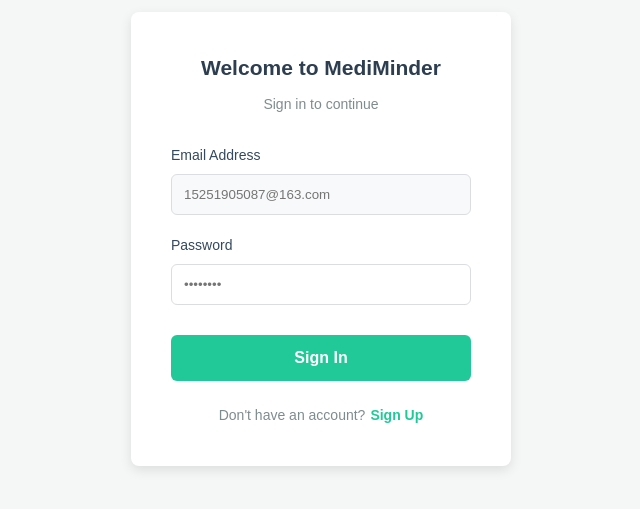
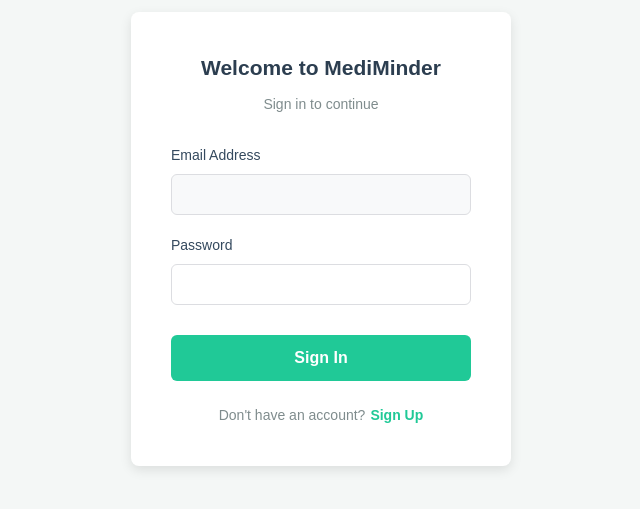
Before and after one commit to ZenGyX1/mediminder-frontend, a React (Vite) app: page / in a window 1280 px wide. Shown: the part 161-670 px from the top of the page, without its empty margins (319-959 px from the left). Built offline with nearby package versions, Linux system fonts and the light colour scheme.

Commit message:
Fix state-based auth routing

```diff
--- a/src/pages/Login.jsx
+++ b/src/pages/Login.jsx
@@ -1,13 +1,12 @@
 import React, { useState } from 'react';
 
-export default function Login() {
+// 重点：接收 App.jsx 传过来的魔法棒 (props)
+export default function Login({ setAuthPage, setIsAuthenticated, setRole }) {
     const [email, setEmail] = useState("");
     const [password, setPassword] = useState("");
 
     const handleLogin = async (e) => {
         if (e) e.preventDefault();
-
-        // 强制写死云端绝对路径
         const API_URL = "https://mediminder-api-production.up.railway.app/api/login";
 
         try {
@@ -16,20 +15,18 @@
                 headers: { "Content-Type": "application/json" },
                 body: JSON.stringify({ email, password })
             });
-
             const result = await response.json();
-            console.log("登录响应:", result);
 
             if (result.status === "success") {
-                alert("登录成功！准备进入系统...");
-                // 登录成功后原生跳转
-                window.location.href = "/dashboard";
+                alert("登录成功！");
+                // 核心：调用 App.jsx 的方法解锁主界面！
+                if (result.role) setRole(result.role);
+                setIsAuthenticated(true);
             } else {
                 alert("登录失败: " + result.message);
             }
         } catch (err) {
-            console.error(err);
-            alert("网络错误，无法连接到后端服务器！");
+            alert("网络错误，无法连接服务器！");
         }
     };
 
@@ -41,40 +38,24 @@
 
                 <div style={{ marginBottom: '20px' }}>
                     <label style={{ display: 'block', marginBottom: '8px', fontSize: '14px', color: '#34495e', fontWeight: '500' }}>Email Address</label>
-                    <input
-                        type="email"
-                        placeholder="15251905087@163.com"
-                        onChange={(e) => setEmail(e.target.value)}
-                        style={{ width: '100%', padding: '12px', borderRadius: '6px', border: '1px solid #dcdde1', boxSizing: 'border-box', backgroundColor: '#f8f9fa', outline: 'none' }}
-                    />
+                    <input type="email" onChange={(e) => setEmail(e.target.value)} style={{ width: '100%', padding: '12px', borderRadius: '6px', border: '1px solid #dcdde1', boxSizing: 'border-box', backgroundColor: '#f8f9fa', outline: 'none' }} />
                 </div>
 
                 <div style={{ marginBottom: '30px' }}>
                     <label style={{ display: 'block', marginBottom: '8px', fontSize: '14px', color: '#34495e', fontWeight: '500' }}>Password</label>
-                    <input
-                        type="password"
-                        placeholder="••••••••"
-                        onChange={(e) => setPassword(e.target.value)}
-                        style={{ width: '100%', padding: '12px', borderRadius: '6px', border: '1px solid #dcdde1', boxSizing: 'border-box', outline: 'none' }}
-                    />
+                    <input type="password" onChange={(e) => setPassword(e.target.value)} style={{ width: '100%', padding: '12px', borderRadius: '6px', border: '1px solid #dcdde1', boxSizing: 'border-box', outline: 'none' }} />
                 </div>
 
-                <button
-                    onClick={handleLogin}
-                    style={{ width: '100%', padding: '14px', backgroundColor: '#20c997', color: 'white', border: 'none', borderRadius: '6px', fontSize: '16px', fontWeight: 'bold', cursor: 'pointer', transition: 'background-color 0.3s' }}
-                >
+                <button onClick={handleLogin} style={{ width: '100%', padding: '14px', backgroundColor: '#20c997', color: 'white', border: 'none', borderRadius: '6px', fontSize: '16px', fontWeight: 'bold', cursor: 'pointer', transition: 'background-color 0.3s' }}>
                     Sign In
                 </button>
 
                 <p style={{ textAlign: 'center', marginTop: '24px', fontSize: '14px', color: '#7f8c8d' }}>
                     Don't have an account?
-                    {/* 彻底移除 react-router-dom 插件，改用 HTML 最底层的原生 <a> 标签跳转，杜绝任何报错 */}
-                    <a
-                        href="/register"
-                        style={{ color: '#20c997', cursor: 'pointer', fontWeight: 'bold', marginLeft: '5px', textDecoration: 'none' }}
-                    >
+                    {/* 重点：点击时调用状态切换，秒切注册页！ */}
+                    <span onClick={() => setAuthPage("register")} style={{ color: '#20c997', cursor: 'pointer', fontWeight: 'bold', marginLeft: '5px' }}>
                         Sign Up
-                    </a>
+                    </span>
                 </p>
             </div>
         </div>
--- a/src/pages/Register.jsx
+++ b/src/pages/Register.jsx
@@ -1,37 +1,32 @@
 import React, { useState } from 'react';
 
-export default function Register() {
+// 重点：接收 App.jsx 传过来的魔法棒
+export default function Register({ setAuthPage }) {
     const [name, setName] = useState("");
     const [email, setEmail] = useState("");
     const [password, setPassword] = useState("");
 
     const handleRegister = async (e) => {
         if (e) e.preventDefault();
-
-        // 强制写死你的云端注册接口绝对地址
         const API_URL = "https://mediminder-api-production.up.railway.app/api/register";
 
         try {
             const response = await fetch(API_URL, {
                 method: "POST",
                 headers: { "Content-Type": "application/json" },
-                // 确保把后端的必填项全部传过去
                 body: JSON.stringify({ name, email, password, role: 'patient' })
             });
-
             const result = await response.json();
-            console.log("注册响应:", result);
 
             if (result.status === "success" || result.status === 201) {
-                alert("🎉 注册成功！请使用新账号登录。");
-                // 注册成功后，原生跳转回登录页
-                window.location.href = "/"; // 如果你的登录页是 /login，请把这里改成 "/login"
+                alert("🎉 注册成功！请登录。");
+                // 核心：注册成功后，切回登录页！
+                setAuthPage("login");
             } else {
                 alert("注册失败: " + (result.message || "未知错误"));
             }
         } catch (err) {
-            console.error(err);
-            alert("网络请求失败，请检查控制台报错！");
+            alert("网络请求失败！");
         }
     };
 
@@ -39,53 +34,32 @@
         <div style={{ display: 'flex', justifyContent: 'center', alignItems: 'center', height: '100vh', backgroundColor: '#f4f7f6', fontFamily: 'sans-serif' }}>
             <div style={{ backgroundColor: 'white', padding: '40px', borderRadius: '8px', boxShadow: '0 4px 12px rgba(0,0,0,0.1)', width: '100%', maxWidth: '380px' }}>
                 <h2 style={{ textAlign: 'center', color: '#2c3e50', marginBottom: '10px' }}>Create an Account</h2>
-                <p style={{ textAlign: 'center', color: '#7f8c8d', marginBottom: '30px' }}>Join MediMinder today</p>
 
                 <div style={{ marginBottom: '15px' }}>
                     <label style={{ display: 'block', marginBottom: '8px', fontSize: '14px', color: '#34495e', fontWeight: '500' }}>Full Name</label>
-                    <input
-                        type="text"
-                        placeholder="John Doe"
-                        onChange={(e) => setName(e.target.value)}
-                        style={{ width: '100%', padding: '12px', borderRadius: '6px', border: '1px solid #dcdde1', boxSizing: 'border-box', outline: 'none' }}
-                    />
+                    <input type="text" onChange={(e) => setName(e.target.value)} style={{ width: '100%', padding: '12px', borderRadius: '6px', border: '1px solid #dcdde1', boxSizing: 'border-box', outline: 'none' }} />
                 </div>
 
                 <div style={{ marginBottom: '15px' }}>
                     <label style={{ display: 'block', marginBottom: '8px', fontSize: '14px', color: '#34495e', fontWeight: '500' }}>Email Address</label>
-                    <input
-                        type="email"
-                        placeholder="your@email.com"
-                        onChange={(e) => setEmail(e.target.value)}
-                        style={{ width: '100%', padding: '12px', borderRadius: '6px', border: '1px solid #dcdde1', boxSizing: 'border-box', outline: 'none' }}
-                    />
+                    <input type="email" onChange={(e) => setEmail(e.target.value)} style={{ width: '100%', padding: '12px', borderRadius: '6px', border: '1px solid #dcdde1', boxSizing: 'border-box', outline: 'none' }} />
                 </div>
 
                 <div style={{ marginBottom: '30px' }}>
                     <label style={{ display: 'block', marginBottom: '8px', fontSize: '14px', color: '#34495e', fontWeight: '500' }}>Password</label>
-                    <input
-                        type="password"
-                        placeholder="••••••••"
-                        onChange={(e) => setPassword(e.target.value)}
-                        style={{ width: '100%', padding: '12px', borderRadius: '6px', border: '1px solid #dcdde1', boxSizing: 'border-box', outline: 'none' }}
-                    />
+                    <input type="password" onChange={(e) => setPassword(e.target.value)} style={{ width: '100%', padding: '12px', borderRadius: '6px', border: '1px solid #dcdde1', boxSizing: 'border-box', outline: 'none' }} />
                 </div>
 
-                <button
-                    onClick={handleRegister}
-                    style={{ width: '100%', padding: '14px', backgroundColor: '#3498db', color: 'white', border: 'none', borderRadius: '6px', fontSize: '16px', fontWeight: 'bold', cursor: 'pointer', transition: 'background-color 0.3s' }}
-                >
+                <button onClick={handleRegister} style={{ width: '100%', padding: '14px', backgroundColor: '#3498db', color: 'white', border: 'none', borderRadius: '6px', fontSize: '16px', fontWeight: 'bold', cursor: 'pointer', transition: 'background-color 0.3s' }}>
                     Sign Up
                 </button>
 
                 <p style={{ textAlign: 'center', marginTop: '24px', fontSize: '14px', color: '#7f8c8d' }}>
                     Already have an account?
-                    <a
-                        href="/"  // 如果你的登录页是 /login，请把这里改成 "/login"
-                        style={{ color: '#3498db', cursor: 'pointer', fontWeight: 'bold', marginLeft: '5px', textDecoration: 'none' }}
-                    >
+                    {/* 重点：点击切回登录页！ */}
+                    <span onClick={() => setAuthPage("login")} style={{ color: '#3498db', cursor: 'pointer', fontWeight: 'bold', marginLeft: '5px' }}>
                         Sign In
-                    </a>
+                    </span>
                 </p>
             </div>
         </div>
```
